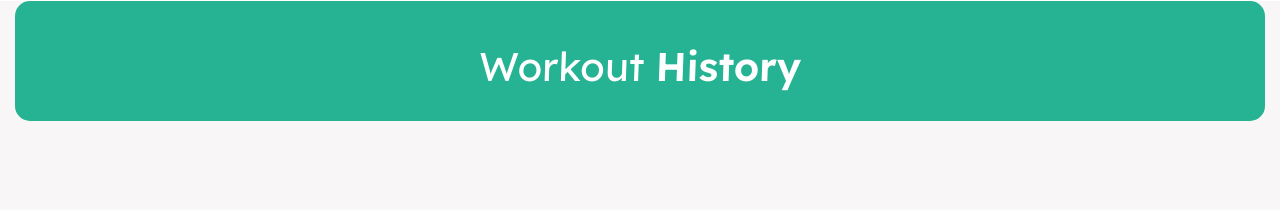
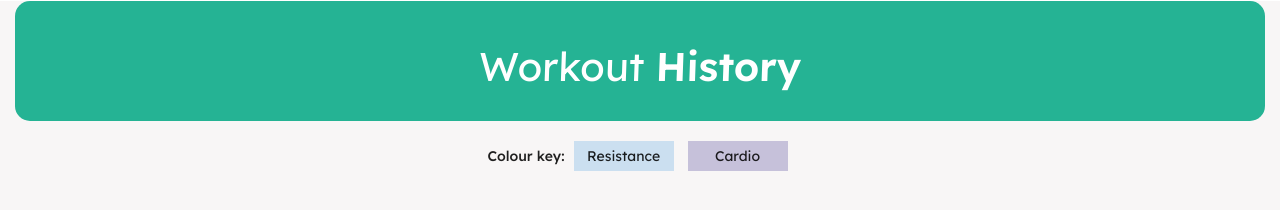
Before and after one commit to jkaho/workout-tracker, a website: page public/history.html in a window 1280 px wide. Shown: the part 114-324 px from the top of the page. Drawn offline with nearby package versions, Linux system fonts and the light colour scheme; no server answers.

Commit message:
Add exercise colour key to history page

```diff
--- a/public/css/history.css
+++ b/public/css/history.css
@@ -22,6 +22,37 @@
     font-weight: 600;
 }
 
+#exercise-color-key {
+    /* background: white;
+    border: solid 1px rgb(192, 192, 192); */
+    width: 50%;
+    height: 50px;
+    margin: 0 auto;
+    /* box-shadow: 1px 2px 3px 0 rgb(218, 218, 218);
+    border-radius: 8px; */
+    text-align: center;
+}
+
+#color-key {
+    font-weight: 500;
+}
+
+#resistance-key, #cardio-key {
+    display: inline-block;
+    height: 30px;
+    width: 100px;
+    padding: 5px;
+    margin: 5px;
+}
+
+#resistance-key {
+    background: rgb(203, 223, 240)
+}
+
+#cardio-key {
+    background: rgb(198, 193, 218);
+}
+
 .history-content {
     height: 100%;
 }
@@ -32,6 +63,7 @@
     border: solid 2px rgb(95, 136, 170);
     border-radius: 8px;
     margin: 20px auto;
+    margin-top: 0;
     box-shadow: 1px 2px 3px 0 rgb(218, 218, 218);
 }
 
@@ -46,12 +78,12 @@
     color: rgb(232, 237, 248);
 }
 
-.exercise-div {
-    padding-bottom: 10px;
-}
+/* .exercise-div {
+    padding-bottom: 20px;
+} */
 
 .last-exercise {
-    border-bottom: solid 2px rgb(95, 136, 170)
+    border-bottom: solid 2px rgb(95, 136, 170);
 }
 
 .exercise-name {
@@ -60,7 +92,6 @@
     padding-top: 10px;
     font-size: 18px;
     font-weight: 300;
-    background: rgb(203, 223, 240);
 }
 
 .exercise-name-span {
@@ -84,12 +115,14 @@
 
 .exercise-btn-div {
     text-align: center;
+    margin: 15px 0;
 }
 
 .edit-exercise-btn, .delete-exercise-btn {
     font-family: 'Lexend', sans-serif;
     display: inline-block;
-    margin: 5px 5px 0 5px;
+    width: 46%;
+    margin: 0 5px;
     border-radius: 5px;
     border: solid 2px rgb(148, 148, 148);
     color: rgb(148, 148, 148);
@@ -102,8 +135,8 @@
 }
 
 .delete-exercise-btn:hover {
-    border: solid 2px rgb(250, 184, 61);
-    color: rgb(250, 184, 61);
+    border: solid 2px rgb(255, 77, 77);
+    color: rgb(255, 77, 77);
 }
 
 .delete-workout-btn {
--- a/public/history.html
+++ b/public/history.html
@@ -30,6 +30,15 @@
             <!-- <i class="fas fa-history fa-3x"></i> -->
             <h1 class="text-center">Workout <span id="history-span">History</span></h1>
         </header>
+        <div id="exercise-color-key">
+            <span id="color-key">Colour key: </span>
+            <div id="resistance-key">
+                <div>Resistance</div>
+            </div>
+            <div id="cardio-key">
+                <div>Cardio</div>
+            </div>
+        </div>
         <div class="history-content"></div>
     </div>
 
--- a/public/js/history.js
+++ b/public/js/history.js
@@ -59,6 +59,9 @@ function showWorkoutHistory(workoutHistory) {
             exerciseDurationTr.appendChild(exerciseDurationTdValue);
 
             if (exercise.type === "cardio") {
+                // Set exercise name div colour
+                exerciseNameDiv.setAttribute("style", "background: rgb(198, 193, 218)");
+
                 // Render exercise type to table
                 const exerciseTypeTr = document.createElement("tr");
                 const exerciseTypeTdKey = document.createElement("td");
@@ -99,6 +102,9 @@ function showWorkoutHistory(workoutHistory) {
                 exerciseTable.appendChild(exerciseDistanceTr);
                 exerciseDiv.appendChild(exerciseTable);
             } else {
+                // Set exercise name div colour
+                exerciseNameDiv.setAttribute("style", "background: rgb(203, 223, 240)");
+
                 // Render exercise type to table
                 const exerciseTypeTr = document.createElement("tr");
                 const exerciseTypeTdKey = document.createElement("td");
```
